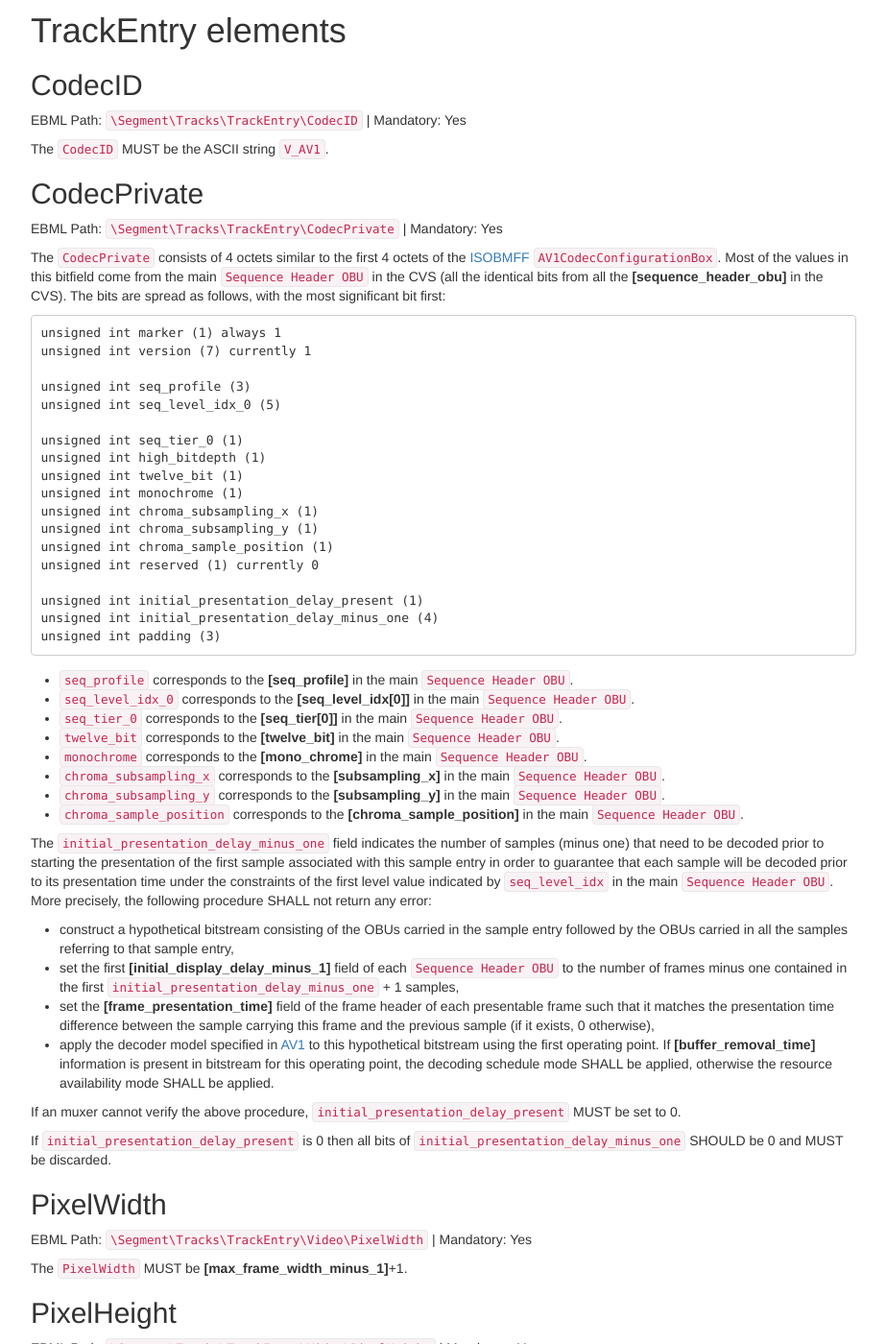
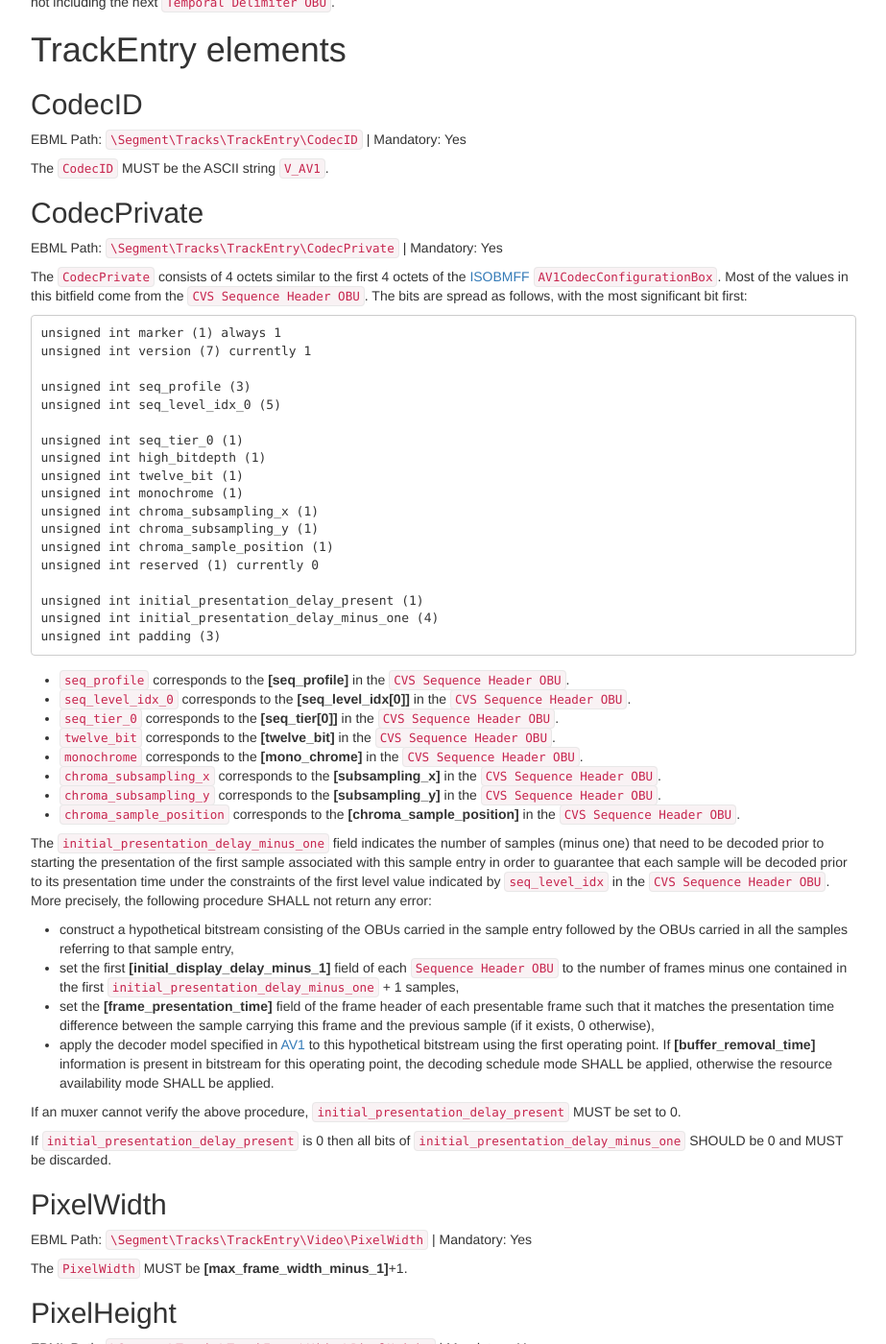
Before and after one commit to ietf-wg-cellar/matroska-specification, a Jekyll site: the page built from codec/av1.md, in a window 1280 px wide and 1400 px high, scrolled down 1000 px. Shown: the whole window at 96% size, without its empty margins (273-1196 px from the left). Built offline with Jekyll 4.4.1, drawn with Linux system fonts in a browser that asks for light colours; our own code applies the rules of GitHub Pages for plain Markdown files; some of the changed text lies outside the part shown.

Commit message:
av1: define `CVS Sequence Header OBU` to simplify the reference to the SH OBU bits of the CVS

````diff
--- a/codec/av1.md
+++ b/codec/av1.md
@@ -14,7 +14,7 @@
 The name used to describe a codec in Matroska.
 
 ## CVS
-A Coded Video Sequence is a sequence of `Temporal Units` where the contents of __[sequence_header_obu]__ must be bit-identical for all the `Sequence Header OBUs` found in the bitstream before Matroska encapsulation except for the contents of __[operating_parameters_info]__.
+A Coded Video Sequence is a sequence of `Temporal Units` where the contents of __[sequence_header_obu]__ must be bit-identical for all the `Sequence Header OBUs` found in the bitstream before Matroska encapsulation except for the contents of __[operating_parameters_info]__. A `Sequence Header OBU` made of all the identical bits in the CVS is referred to a the `CVS Sequence Header OBU`.
 
 ## CodecPrivate
 Extra data passed to the decoder before decoding starts. It can also be used to store the profiles and other data to better identify the codec.
@@ -39,7 +39,7 @@
 ## CodecPrivate
 EBML Path: `\Segment\Tracks\TrackEntry\CodecPrivate` | Mandatory: Yes
 
-The `CodecPrivate` consists of 4 octets similar to the first 4 octets of the [ISOBMFF](#isobmff-av1-mapping) `AV1CodecConfigurationBox`. Most of the values in this bitfield come from the main `Sequence Header OBU` in the CVS (all the identical bits from all the __[sequence_header_obu]__ in the CVS). The bits are spread as follows, with the most significant bit first:
+The `CodecPrivate` consists of 4 octets similar to the first 4 octets of the [ISOBMFF](#isobmff-av1-mapping) `AV1CodecConfigurationBox`. Most of the values in this bitfield come from the `CVS Sequence Header OBU`. The bits are spread as follows, with the most significant bit first:
 
 ```
 unsigned int marker (1) always 1
@@ -62,16 +62,16 @@
 unsigned int padding (3)
 ```
 
-* `seq_profile` corresponds to the __[seq_profile]__ in the main `Sequence Header OBU`.
-* `seq_level_idx_0` corresponds to the __[seq_level_idx[0]]__ in the main `Sequence Header OBU`.
-* `seq_tier_0` corresponds to the __[seq_tier[0]]__ in the main `Sequence Header OBU`.
-* `twelve_bit` corresponds to the __[twelve_bit]__ in the main `Sequence Header OBU`.
-* `monochrome` corresponds to the __[mono_chrome]__ in the main `Sequence Header OBU`.
-* `chroma_subsampling_x` corresponds to the __[subsampling_x]__ in the main `Sequence Header OBU`.
-* `chroma_subsampling_y` corresponds to the __[subsampling_y]__ in the main `Sequence Header OBU`.
-* `chroma_sample_position` corresponds to the __[chroma_sample_position]__ in the main `Sequence Header OBU`.
+* `seq_profile` corresponds to the __[seq_profile]__ in the `CVS Sequence Header OBU`.
+* `seq_level_idx_0` corresponds to the __[seq_level_idx[0]]__ in the `CVS Sequence Header OBU`.
+* `seq_tier_0` corresponds to the __[seq_tier[0]]__ in the `CVS Sequence Header OBU`.
+* `twelve_bit` corresponds to the __[twelve_bit]__ in the `CVS Sequence Header OBU`.
+* `monochrome` corresponds to the __[mono_chrome]__ in the `CVS Sequence Header OBU`.
+* `chroma_subsampling_x` corresponds to the __[subsampling_x]__ in the `CVS Sequence Header OBU`.
+* `chroma_subsampling_y` corresponds to the __[subsampling_y]__ in the `CVS Sequence Header OBU`.
+* `chroma_sample_position` corresponds to the __[chroma_sample_position]__ in the `CVS Sequence Header OBU`.
 
-The `initial_presentation_delay_minus_one` field indicates the number of samples (minus one) that need to be decoded prior to starting the presentation of the first sample associated with this sample entry in order to guarantee that each sample will be decoded prior to its presentation time under the constraints of the first level value indicated by `seq_level_idx` in the main `Sequence Header OBU`. More precisely, the following procedure SHALL not return any error:
+The `initial_presentation_delay_minus_one` field indicates the number of samples (minus one) that need to be decoded prior to starting the presentation of the first sample associated with this sample entry in order to guarantee that each sample will be decoded prior to its presentation time under the constraints of the first level value indicated by `seq_level_idx` in the `CVS Sequence Header OBU`. More precisely, the following procedure SHALL not return any error:
 - construct a hypothetical bitstream consisting of the OBUs carried in the sample entry followed by the OBUs carried in all the samples referring to that sample entry,
 - set the first __[initial_display_delay_minus_1]__ field of each `Sequence Header OBU` to the number of frames minus one contained in the first `initial_presentation_delay_minus_one` + 1 samples,
 - set the __[frame_presentation_time]__ field of the frame header of each presentable frame such that it matches the presentation time difference between the sample carrying this frame and the previous sample (if it exists, 0 otherwise),
@@ -169,7 +169,7 @@
 
 # More TrackEntry mappings
 
-The elements described in the main `TrackEntry` section are vital for correct playback. Here we present a list of elements found in a `TrackEntry` that SHOULD also be mapped from the data found in the main `Sequence Header OBU` and the `Metadata OBUs`, all found in the `CodecPrivate`.
+The elements described in the main `TrackEntry` section are vital for correct playback. Here we present a list of elements found in a `TrackEntry` that SHOULD also be mapped from the data found in the `CVS Sequence Header OBU` and the `Metadata OBUs`, all found in the `CodecPrivate`.
 
 ## DefaultDuration
 EBML Path: `\Segment\Tracks\TrackEntry\DefaultDuration` | Mandatory: No
````
